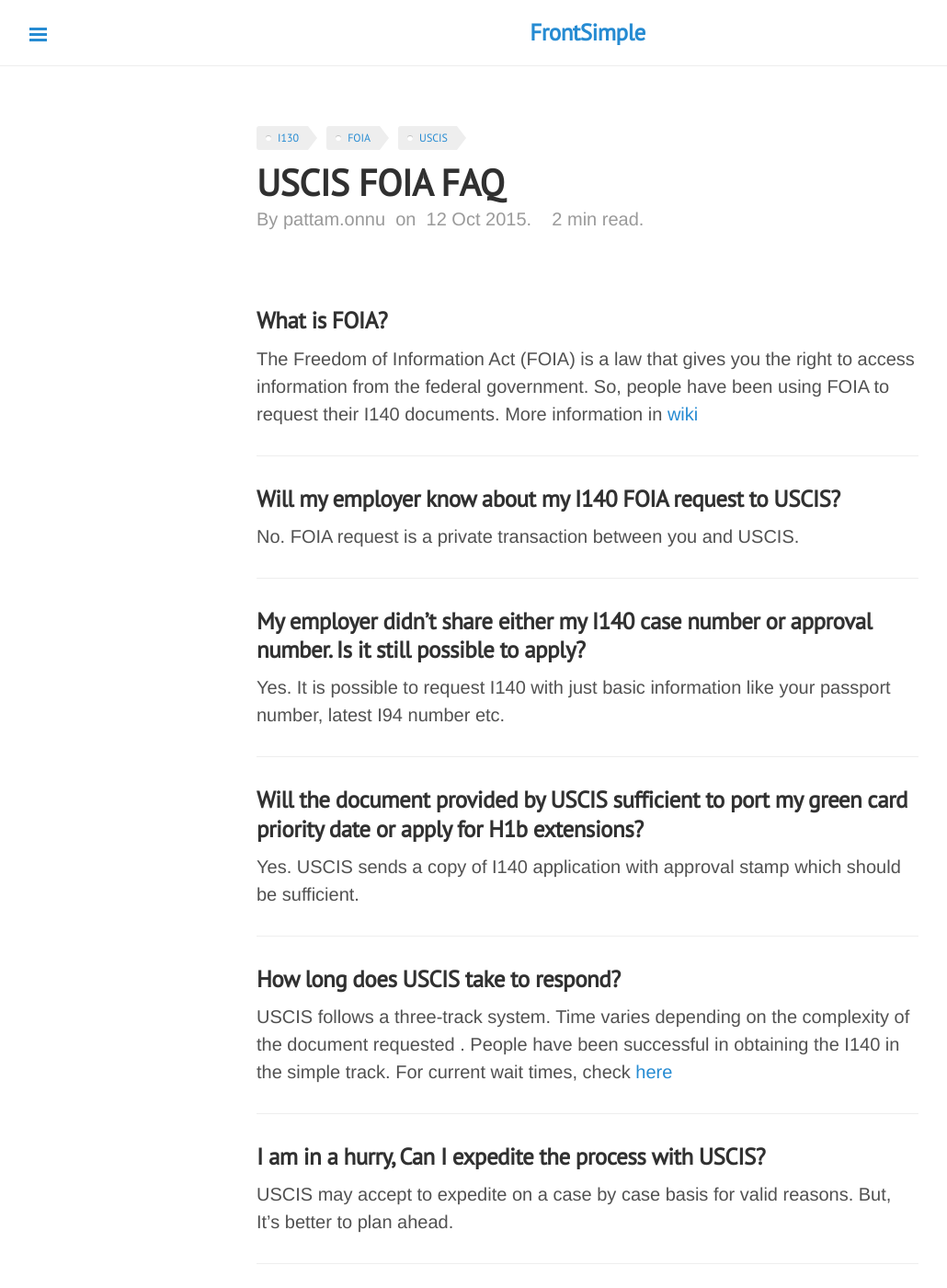
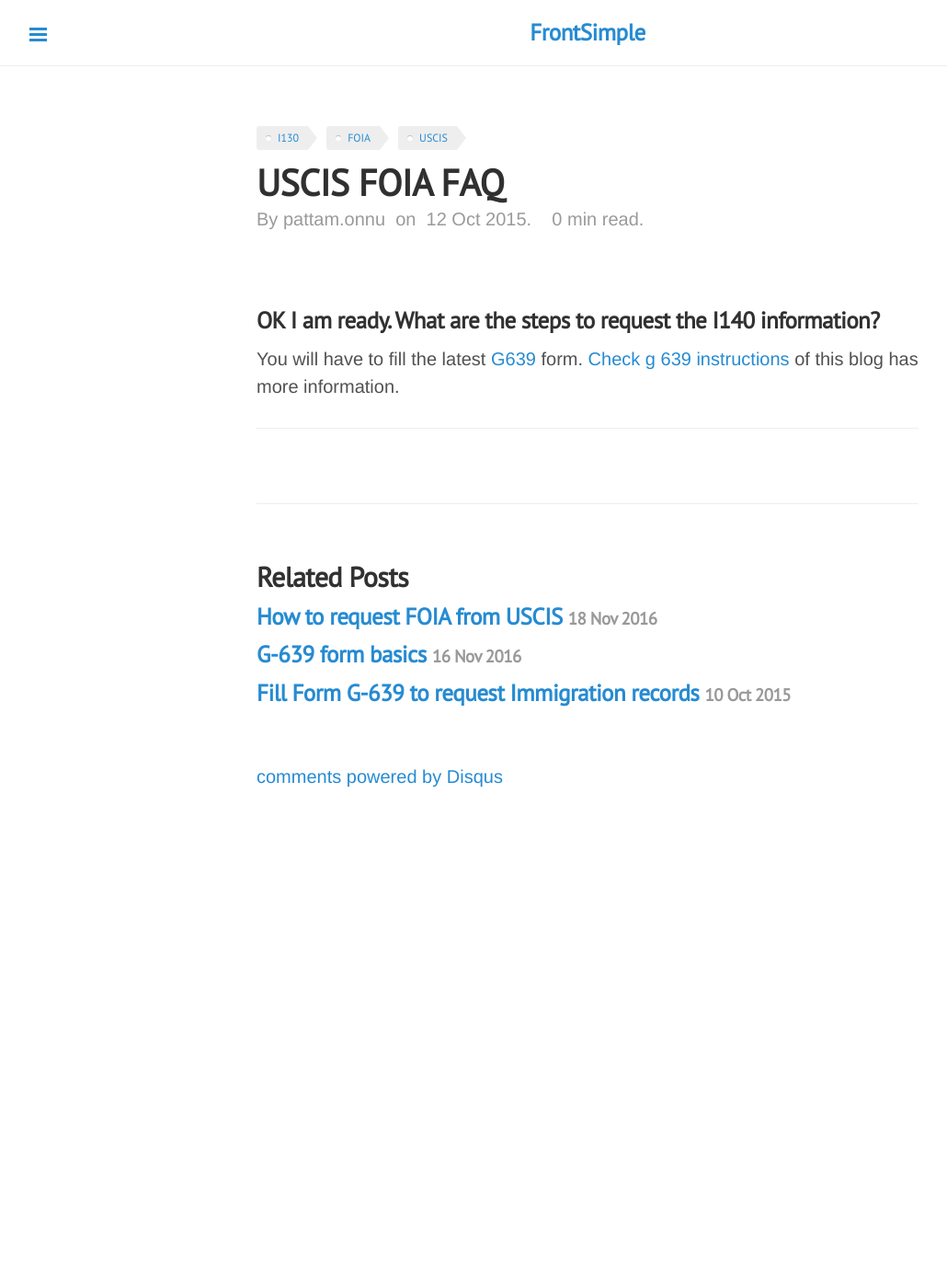
Before and after one commit to gitforwork2/gitforwork.github.io, a Jekyll site: the page built from _posts/2015-10-12-USCIS-FOIA-FAQ.md, in a window 1280 px wide and 1400 px high. Shown: the whole window at 92% size, without its empty margins (1-1031 px from the left). Built offline with Jekyll 4.4.1, drawn with Linux system fonts in a browser that asks for light colours; comment, search, counter and statistics services are not loaded; some of the changed text lies outside the part shown.

Commit message:
post refactor

```diff
--- a/_posts/2015-10-12-USCIS-FOIA-FAQ.md
+++ b/_posts/2015-10-12-USCIS-FOIA-FAQ.md
@@ -6,31 +6,6 @@
 comments: true
 description: Overview of FOIA process to request Immigration records like I140 petition.
 ---
-
-### What is FOIA?
-The Freedom of Information Act (FOIA) is a law that gives you the right to access information from the federal government.
-So, people have been using FOIA to request their I140 documents. More information in [wiki](https://en.wikipedia.org/wiki/Freedom_of_Information_Act_(United_States))
-* * *
-### Will my employer know about my I140 FOIA request to USCIS?
-No. FOIA request is a private transaction between you and USCIS.
-* * *
-### My employer didn't share either my I140 case number or approval number. Is it still possible to apply?
-Yes. It is possible to request I140 with just basic information like your passport number, latest I94 number etc.
-* * *
-### Will the document provided by USCIS sufficient to port my green card priority date or apply for H1b extensions?
-Yes. USCIS sends a copy of I140 application with approval stamp which should be sufficient.
-* * *
-### How long does USCIS take to respond?
-USCIS follows a three-track system. Time varies depending on the complexity of the document requested .
-People have been successful in obtaining the I140 in the simple track.
-For current wait times, check [here](http://www.uscis.gov/about-us/freedom-information-and-privacy-act-foia/foia-request-status-check-average-processing-times/check-status-request)
-* * *
-### I am in a hurry, Can I expedite the process with USCIS?
-USCIS may accept to expedite on a case by case basis for valid reasons. But, It's better to plan ahead.
-* * *
-### Is there a filing fee?
-Generally No. But sometimes there may be a fee upto $25. USCIS will contact you in that case
-* * *
 ### OK I am ready. What are the steps to request the I140 information?
 You will have to fill the latest [G639](http://www.uscis.gov/sites/default/files/files/form/g-639.pdf) form.
 [Check g 639 instructions](/posts/i140-foia-form-g-639-instruction/) of this blog has more information.
```
